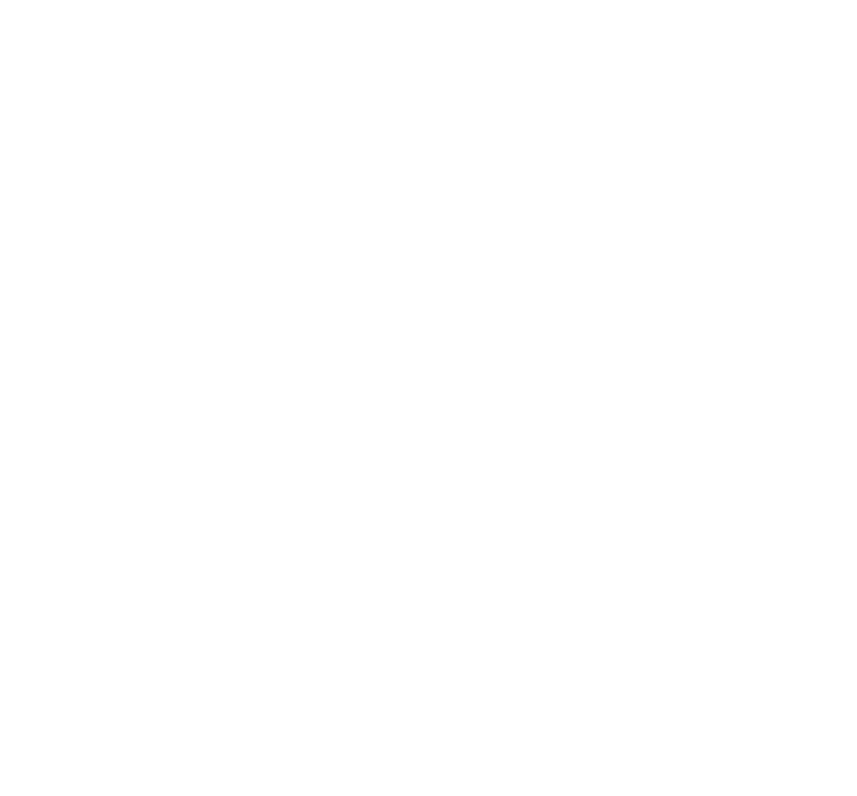
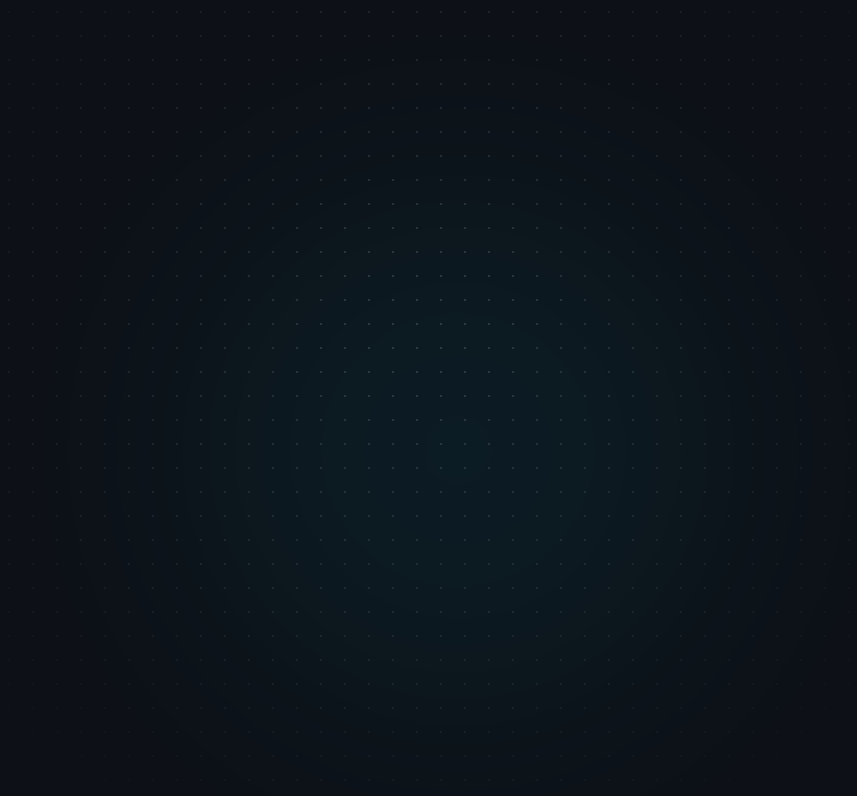
Before and after one commit to Gaurav775-Git/Server_Flow, a React (Vite) app in the folder client/: page /playground in a window 1280 px wide. Shown: the top 796 px of the page, without its empty margins (219-1076 px from the left). Built offline with nearby package versions, Linux system fonts and the light colour scheme.

Commit message:
Playground basic background completed

```diff
--- a/client/src/pages/Playground_Page.jsx
+++ b/client/src/pages/Playground_Page.jsx
@@ -2,8 +2,27 @@
 
 const Playground_Page = () => {
   return (
-    <>
-    </>
+    <div className="relative w-full h-screen bg-[#0d1117] overflow-hidden">
+      <div
+        className="absolute inset-0"
+        style={{
+          backgroundImage: 'radial-gradient(circle, #30363D 1px, transparent 1px)',
+          backgroundSize: '24px 24px',
+        }}
+      />
+
+      <div
+        className="absolute inset-0"
+        style={{
+          background: 'radial-gradient(circle at 50% 40%, transparent 0%, #0d1117 75%)',
+        }}
+      />
+
+      <div
+        className="absolute top-1/4 left-1/3 w-[500px] h-[500px] rounded-full opacity-[0.07] blur-[120px] pointer-events-none"
+        style={{ background: '#00b4d8' }}
+      />
+    </div>
   )
 }
 
```
